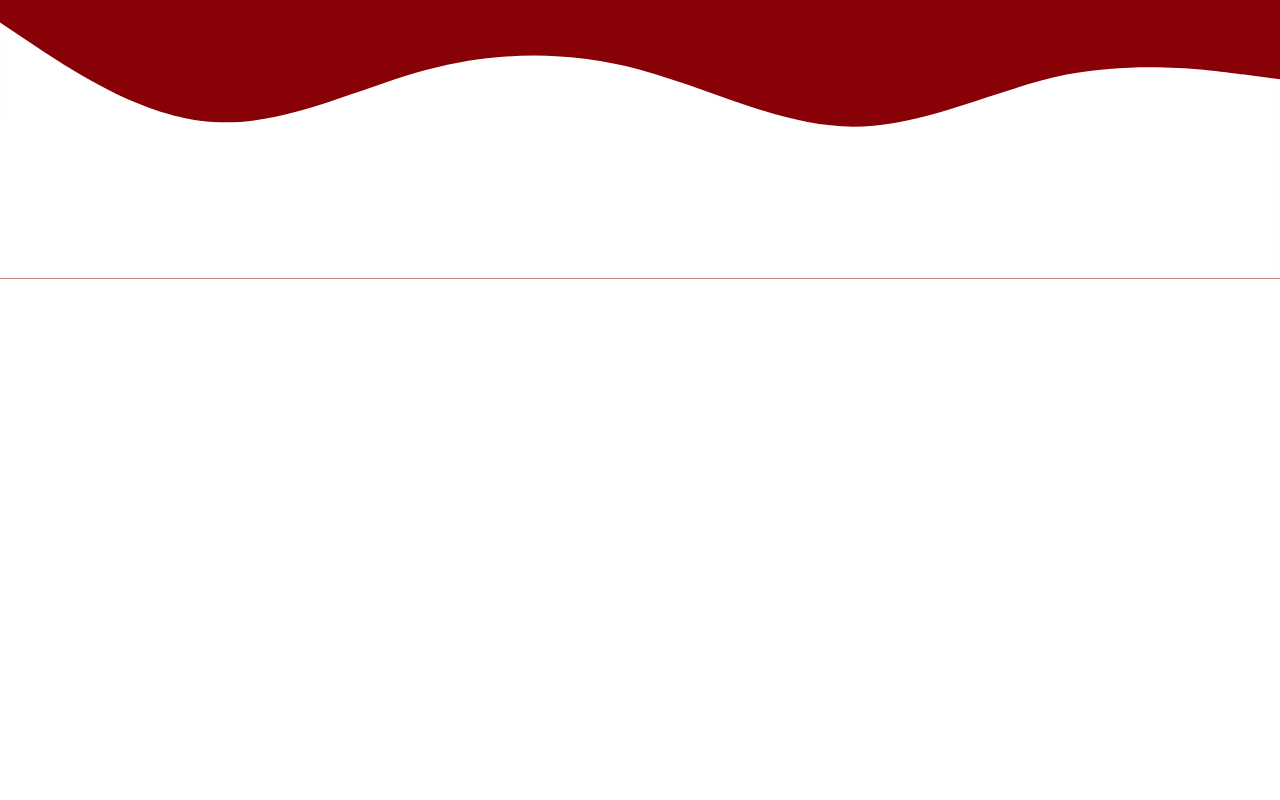
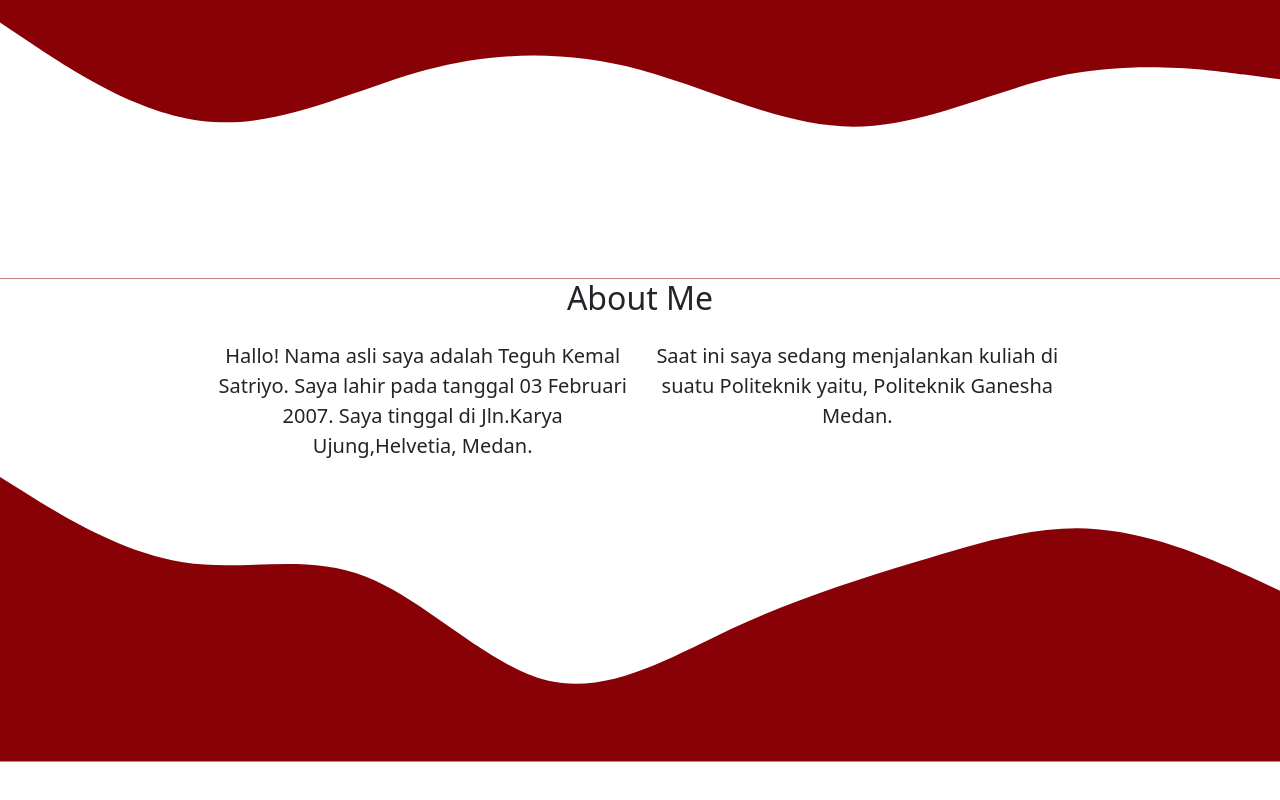
Before and after one commit to centsan1ty/uas_TeguhKemalSatriyo, a plain HTML site: page index.html in a window 1280 px wide. Shown: the part 510-1310 px from the top of the page. Drawn offline with nearby package versions, Linux system fonts and the light colour scheme.

Commit message:
Membuat Bagian About

```diff
--- a/index.html
+++ b/index.html
@@ -43,15 +43,46 @@
   </body>
 </html>
 
-    <!-- Jumbotron -->
-    <section class="jumbotron text-center">
-    <img src="img/teguhkemal.jpeg" alt="Teguh Kemal" width="200" class="rounded-circle img-thumbnail" />
+<!-- Jumbotron -->
+<section class="jumbotron text-center">
+  <img src="img/teguhkemal.jpeg" alt="Teguh Kemal" width="200" class="rounded-circle img-thumbnail" />
   <h1 class="display-4">Teguh Kemal</h1>
   <p class="lead">Saya adalah seorang Mahasiswa dari kampus Politeknik Ganesha Medan Semester 2</p>
 
   <!-- Gelombang -->
-  <svg xmlns="http://www.w3.org/2000/svg" viewBox="0 0 1440 320"><path fill="#ffff" fill-opacity="1" d="M0,32L40,58.7C80,85,160,139,240,144C320,149,400,107,480,85.3C560,64,640,64,720,85.3C800,
+  <svg xmlns="http://www.w3.org/2000/svg" viewBox="0 0 1440 320">
+    <path
+      fill="#ffff"
+      fill-opacity="1"
+      d="M0,32L40,58.7C80,85,160,139,240,144C320,149,400,107,480,85.3C560,64,640,64,720,85.3C800,
     107,880,149,960,149.3C1040,149,1120,107,1200,90.7C1280,75,1360,85,1400,90.7L1440,96L1440,320L1400,320C1360,320,1280,320,1200,320C1120,320,1040,320,960,320C880,320,800,320,720,320C640,320,560,320,
-    480,320C400,320,320,320,240,320C160,320,80,320,40,320L0,320Z"></path></svg>
+    480,320C400,320,320,320,240,320C160,320,80,320,40,320L0,320Z"
+    ></path>
+  </svg>
 </section>
-    <!-- Akhir Jumbotron -->
+<!-- Akhir Jumbotron -->
+
+<!-- About -->
+<section id="about">
+  <div class="container">
+    <div class="row text-center mb-3">
+      <h2>About Me</h2>
+    </div>
+  </div>
+  <div class="row justify-content-center fs-5 text-center">
+    <div class="col-md-4">
+      <p>Hallo! Nama asli saya adalah Teguh Kemal Satriyo. Saya lahir pada tanggal 03 Februari 2007. Saya tinggal di Jln.Karya Ujung,Helvetia, Medan.</p>
+    </div>
+    <div class="col-md-4">
+      <p>Saat ini saya sedang menjalankan kuliah di suatu Politeknik yaitu, Politeknik Ganesha Medan.</p>
+    </div>
+  </div>
+  <svg xmlns="http://www.w3.org/2000/svg" viewBox="0 0 1440 320">
+    <path
+      fill="#880106"
+      fill-opacity="1"
+      d="M0,0L34.3,21.3C68.6,43,137,85,206,96C274.3,107,343,85,411,112C480,139,549,213,617,229.3C685.7,245,754,203,823,170.7C891.4,139,960,117,1029,96C1097.1,75,1166,53,1234,58.7C1302.9,64,1371,96,1406,112L1440,128L1440,320L1405.7,320C1371.4,320,1303,320,1234,320C1165.7,320,1097,320,1029,320C960,320,891,320,823,320C754.3,320,686,320,617,320C548.6,320,480,320,411,320C342.9,320,274,320,206,320C137.1,320,69,320,34,320L0,320Z"
+    ></path>
+  </svg>
+</section>
+<!-- Akhir About -->
```
